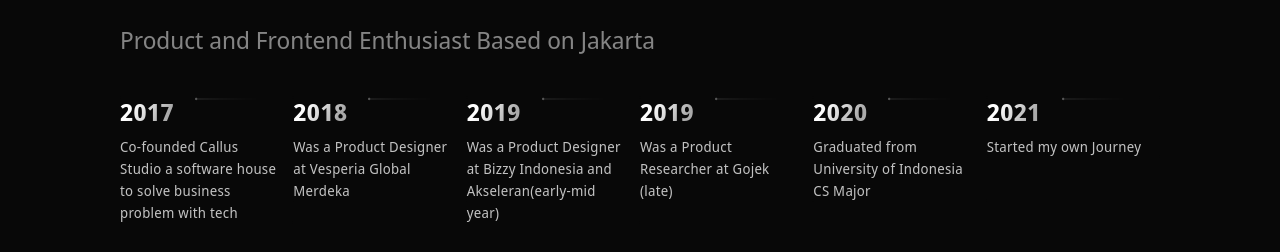
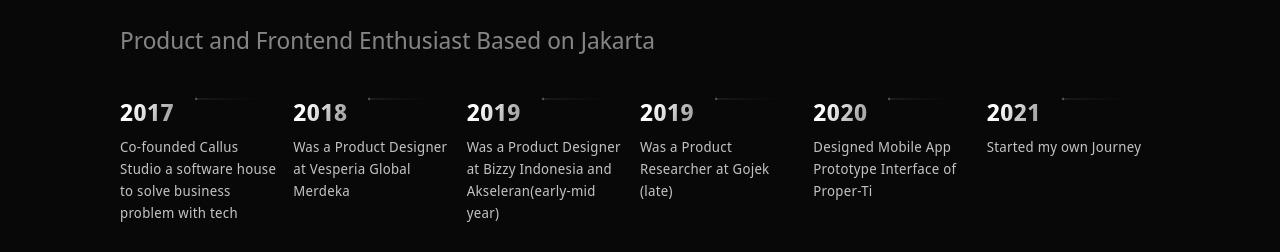
Before and after one commit to xtrajoes/Portfolio-Jordan, a Next.js app: page / in a window 1280 px wide. Shown: the part 3900-4152 px from the top of the page. Built offline with nearby package versions, Linux system fonts and the light colour scheme.

Commit message:
change desc timeline

```diff
--- a/src/constants/constants.js
+++ b/src/constants/constants.js
@@ -69,6 +69,6 @@ export const TimeLineData = [
     { year: 2018, text: 'Was a Product Designer at Vesperia Global Merdeka', },
     { year: 2019, text: 'Was a Product Designer at Bizzy Indonesia and Akseleran(early-mid year)', },
     { year: 2019, text: 'Was a Product Researcher at Gojek (late)', },
-    { year: 2020, text: 'Graduated from University of Indonesia CS Major', },
+    { year: 2020, text: 'Designed Mobile App Prototype Interface of Proper-Ti ', },
     { year: 2021, text: 'Started my own Journey', },
 ];
```
